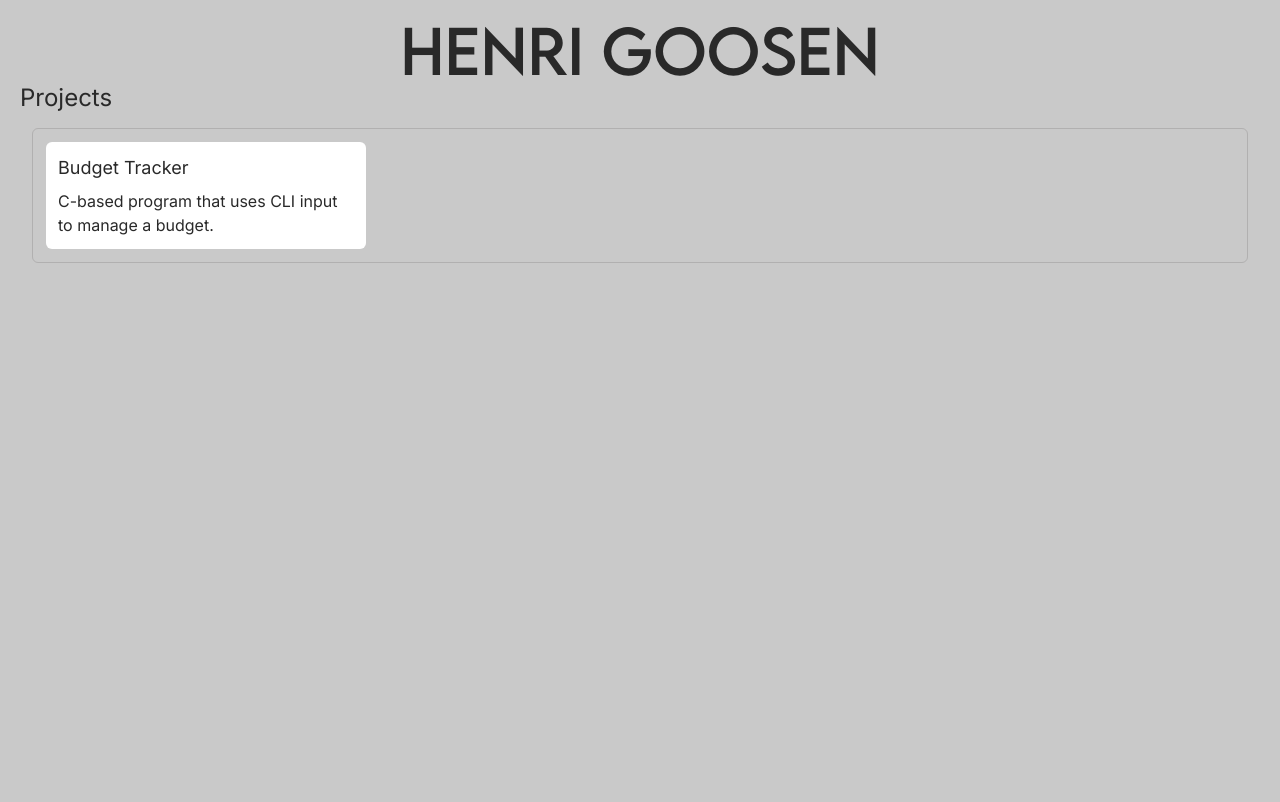
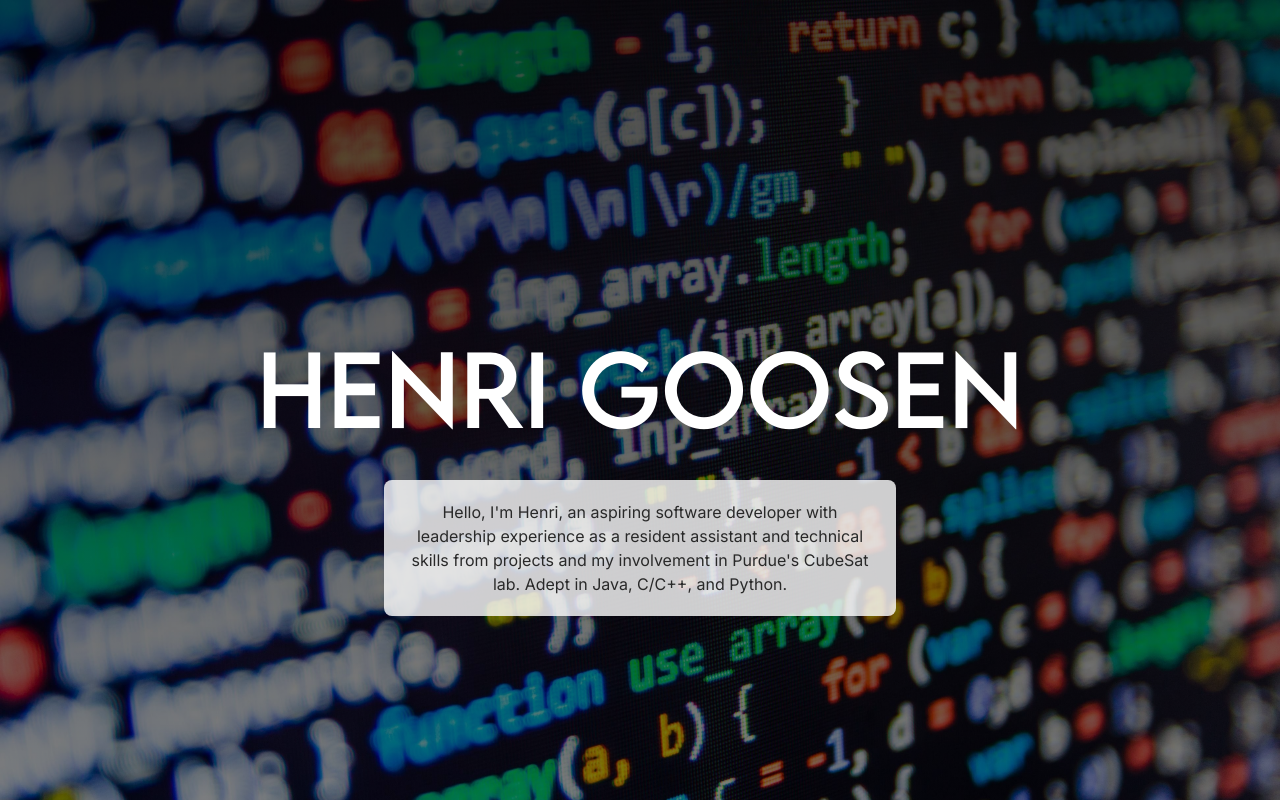
Before and after one commit to hgoosen/personal-portfolio, a Next.js app: page / in a window 1280 px wide. Shown: the top 802 px of the page. Built offline with nearby package versions, Linux system fonts and the light colour scheme.

Commit message:
Added background image, more CSS styling

```diff
--- a/app/globals.css
+++ b/app/globals.css
@@ -1,9 +1,9 @@
 @import "tailwindcss";
 
 :root {
-  --background: #c9c9c9;
+  --background: #ffffff;
   --foreground: #292929;
-  --highlight: #ffffff;
+  --highlight: #c9c9c9;
   --shadow: #b1b0b0;
 }
 
@@ -27,7 +27,6 @@ body {
   background: var(--background);
   color: var(--foreground);
   font-family: var(--font-sans);
-  padding: 20px;
 }
 
 h1 {
--- a/app/page.tsx
+++ b/app/page.tsx
@@ -18,11 +18,25 @@ function Projects() {
   )
 }
 
+function TitleCard() {
+  return (
+    <div className="relative bg-cover bg-fixed h-screen w-full  flex flex-col items-center justify-center bg-[linear-gradient(rgba(0,0,0,0.7),rgba(0,0,0,0.5)),url(./images/web-background.jpg)]">
+      <h1 className="font-title text-8xl! text-white text-center mb-6">Henri Goosen</h1>
+      <p className="absolute top-1/2 mt-20 w-lg p-5 rounded-lg text-center bg-background/80">
+        Hello, I&apos;m Henri, an aspiring software developer with leadership experience as a resident assistant and
+        technical skills from projects and my involvement in Purdue&apos;s CubeSat lab. Adept in Java, C/C++, and Python.
+      </p>
+    </div>
+  )
+}
+
 export default function Home() {
   return (
     <div>
-      <h1 className="font-title text-6xl! text-center">Henri Goosen</h1>
-      <Projects />
+      <TitleCard />
+      <div className="p-5">
+        <Projects />
+      </div>
     </div>
   );
 }
```
Also changed, not shown: app/images/web-background.jpg (added).
